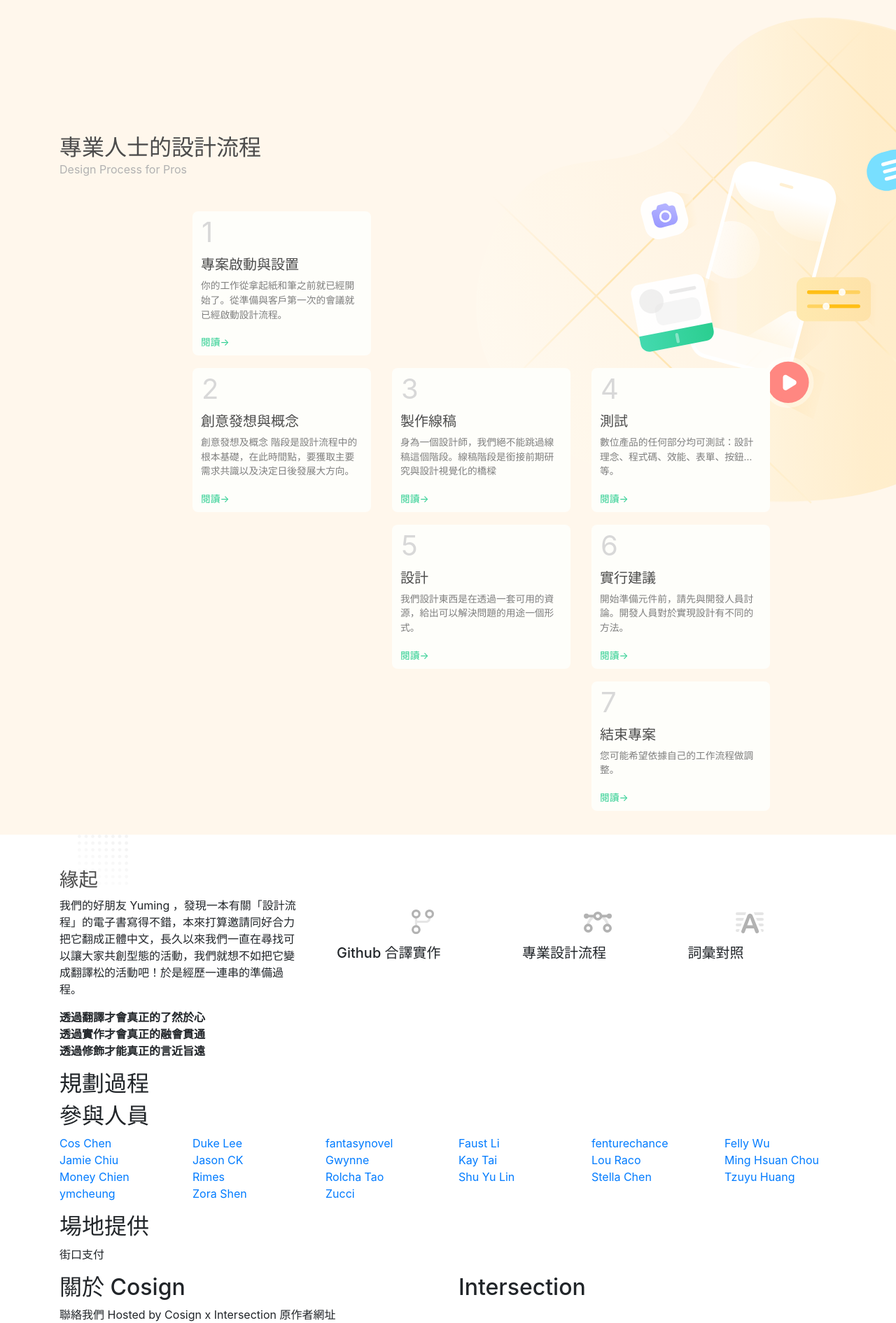
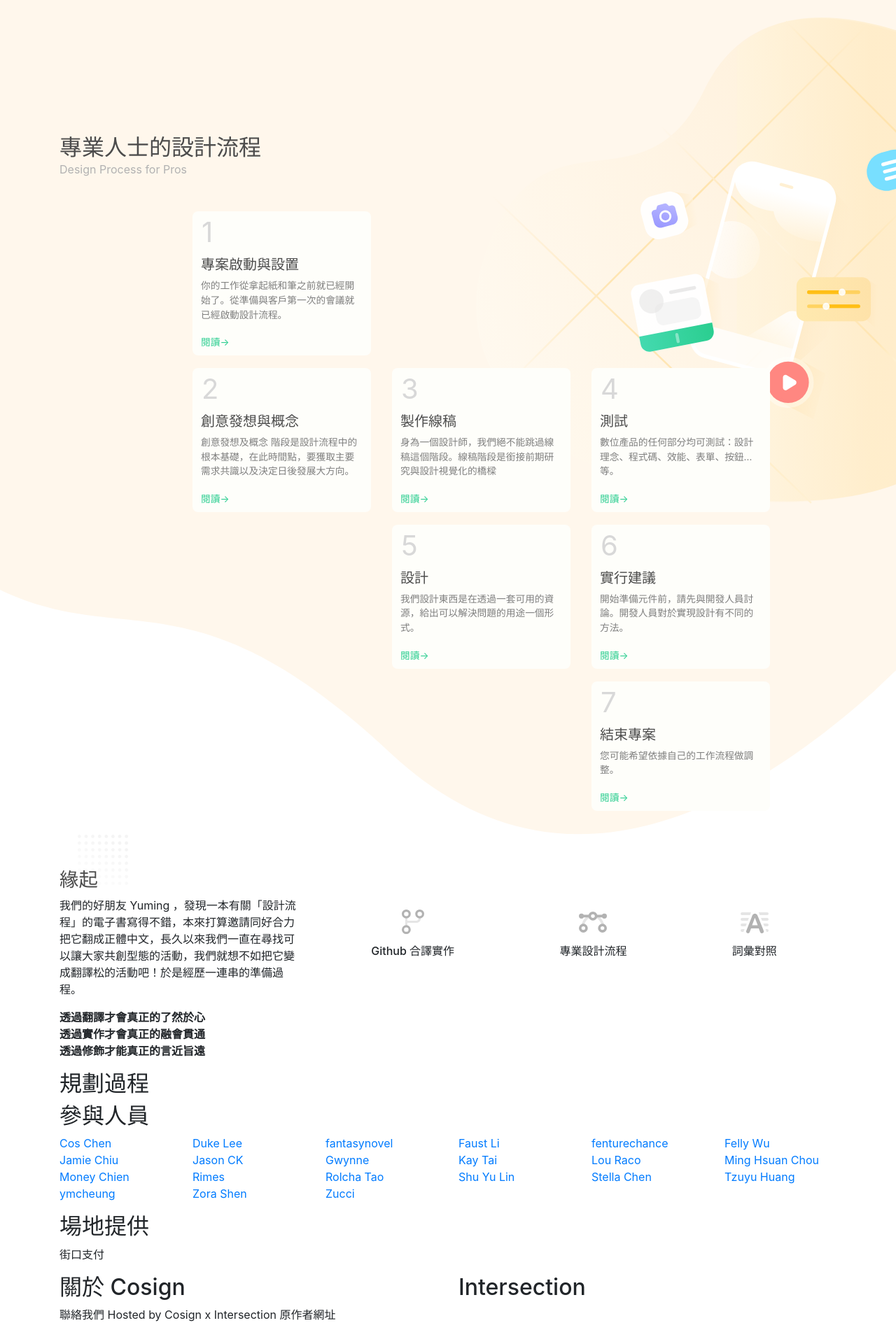
Before and after one commit to thecosignstudio/process, a Jekyll site: the page built from index.md, in a window 1280 px wide. Shown: the whole page at 70% size. Built offline with Jekyll 4.4.1, drawn with Linux system fonts in a browser that asks for light colours.

Commit message:
Update intro layout & cover bg position

```diff
--- a/_layouts/home.html
+++ b/_layouts/home.html
@@ -115,31 +115,29 @@
             <p class="intro-content">
               我們的好朋友 Yuming ，發現一本有關「設計流程」的電子書寫得不錯，本來打算邀請同好合力把它翻成正體中文，長久以來我們一直在尋找可以讓大家共創型態的活動，我們就想不如把它變成翻譯松的活動吧！於是經歷一連串的準備過程。
             </p>
+            <p class="intro-content-motto">
+              透過翻譯才會真正的了然於心<br>
+              透過實作才會真正的融會貫通<br>
+              透過修飾才能真正的言近旨遠
+            </p>
           </div>
           <div class="col-12 col-md-8">
             <ul class="intro-highlights">
               <li class="intro-highlight-item">
                 <i class="intro-highlight-icon-github"></i>
-                <h5 class="intro-highlight-title">Github 合譯實作</h3>
+                <h6 class="intro-highlight-title">Github 合譯實作</h6>
                 </li>
               <li class="intro-highlight-item">
                 <i class="intro-highlight-icon-process"></i>
-                <h5 class="intro-highlight-title">專業設計流程</h3>
+                <h6 class="intro-highlight-title">專業設計流程</h6>
               </li>
               <li class="intro-highlight-item">
                 <i class="intro-highlight-icon-legend"></i>
-                <h5 class="intro-highlight-title">詞彙對照</h3>
+                <h6 class="intro-highlight-title">詞彙對照</h6>
               </li>
             </ul>
           </div>
         </div>
-      </div>
-      <div class="col-12 col-md-4">
-        <p class="intro-content-motto">
-          透過翻譯才會真正的了然於心<br>
-          透過實作才會真正的融會貫通<br>
-          透過修飾才能真正的言近旨遠
-        </p>
       </div>
     </section>
 
--- a/_sass/custom/_cover.scss
+++ b/_sass/custom/_cover.scss
@@ -8,13 +8,13 @@
 
   @media screen and (min-width: 768px) {
     padding-top: 20%;
-    background-position: right 20%, left top;
+    background-position: right 20%, left bottom;
     background-size: 400px auto, 100% auto;
   }
 
   @media screen and (min-width: 992px) {
     padding-top: 15%;
-    background-position: right 5%, left top;
+    background-position: right 5%, left bottom;
     background-size: 600px auto, 100% auto;
   }
 }
--- a/_sass/custom/_intro.scss
+++ b/_sass/custom/_intro.scss
@@ -16,7 +16,7 @@
   display: flex;
   overflow-x: auto;
   margin-top: 12px;
-  padding: 0 16px;
+  padding: 0;
 }
 
 .intro-highlight-item {
@@ -53,3 +53,7 @@
 
   background-image: url('../assets/home_imgs/wordlegend.svg');
 }
+
+.intro-highlight-title {
+  text-align: center;
+}
```
